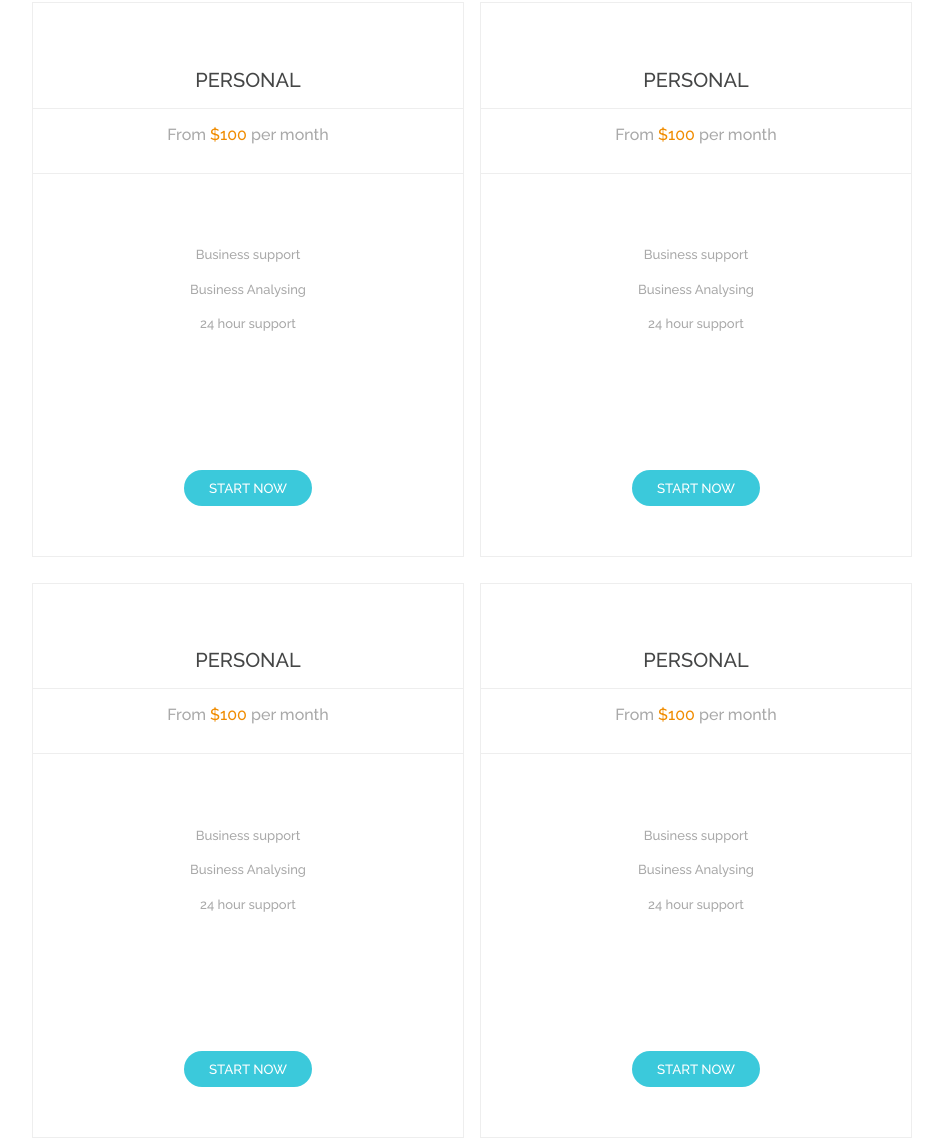
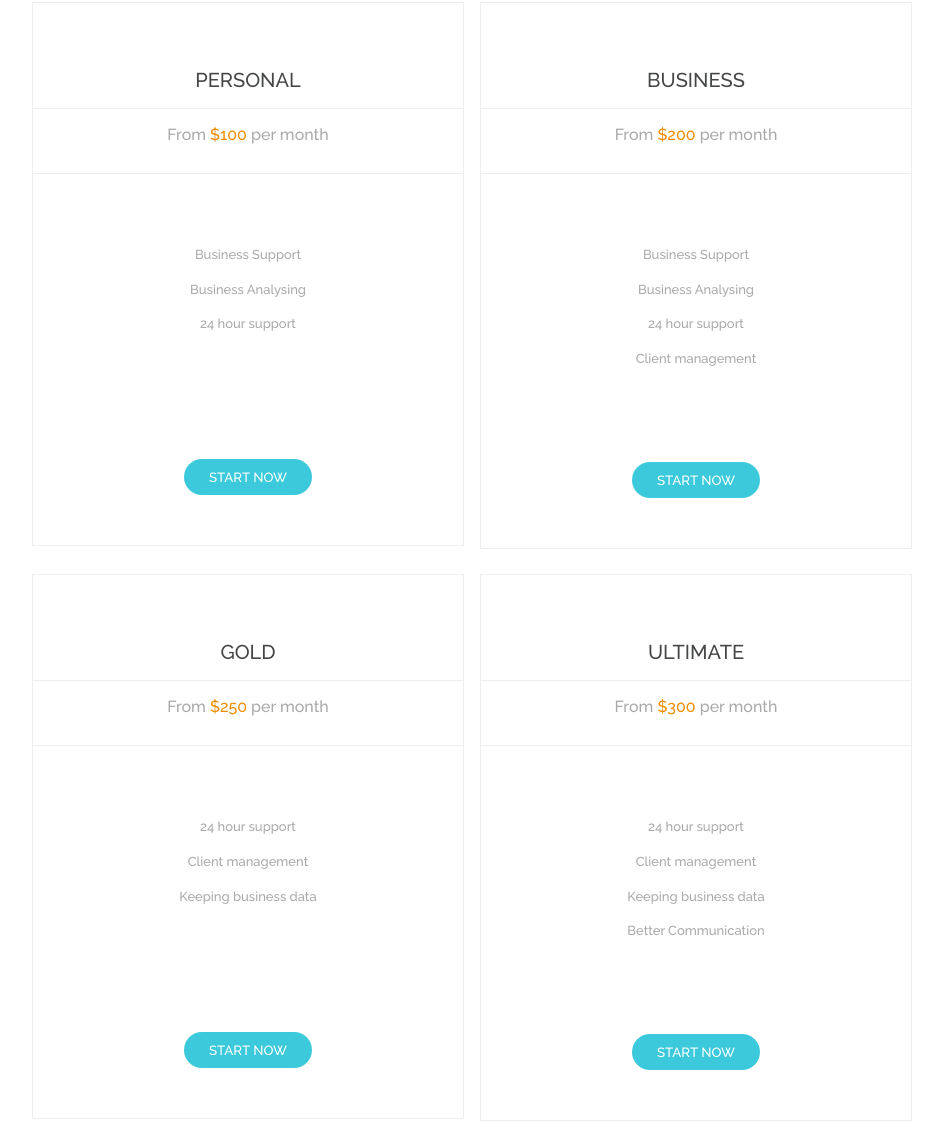
Before and after one commit to Anneta-P/media-query-adaptation-2, a plain HTML site: page index.html in a window 1280 px wide. Shown: the part 112-1258 px from the top of the page, without its empty margins (168-1111 px from the left). Drawn offline with Linux system fonts and the light colour scheme.

Commit message:
grid cell align

```diff
--- a/index.html
+++ b/index.html
@@ -41,54 +41,66 @@
 
       <div class=" column">
       <div class="price">
-        <li class="header-li">Personal</li>
+        <li class="header-li" id="personal">Personal</li>
         <li class="price-header">From <span class="colortext">$100</span> per month</li>
         <ul class="features-list">
-          <li>Business support</li>
+          <li>Business Support</li>
           <li>Business Analysing</li>
           <li>24 hour support</li>
+          <li></li>
         </ul>
-        <li class="btn-padding"><a href="#" class="button">Start now </a></li>
+        <div class="card__bottom">
+          <li class="btn-padding"><a href="#" class="button">Start now </a></li>
+        </div>
       </div>
     </div>
 
     <div class=" column">
       <div class="price">
-        <li class="header-li">Personal</li>
-        <li class="price-header">From <span class="colortext">$100</span> per month</li>
+        <li class="header-li">Business</li>
+        <li class="price-header">From <span class="colortext">$200</span> per month</li>
         <ul class="features-list">
-          <li>Business support</li>
+          <li>Business Support</li>
           <li>Business Analysing</li>
           <li>24 hour support</li>
+          <li>Client management</li>
         </ul>
-        <li class="btn-padding"><a href="#" class="button">Start now </a></li>
+        <div class="card__bottom">
+          <li class="btn-padding"><a href="#" class="button">Start now </a></li>
+        </div>
       </div>
     </div>
 
 
     <div class=" column">
       <div class="price">
-        <li class="header-li">Personal</li>
-        <li class="price-header">From <span class="colortext">$100</span> per month</li>
+        <li class="header-li">Gold</li>
+        <li class="price-header">From <span class="colortext">$250</span> per month</li>
         <ul class="features-list">
-          <li>Business support</li>
-          <li>Business Analysing</li>
           <li>24 hour support</li>
+          <li>Client management</li>
+          <li>Keeping business data</li>
+          <li></li>
         </ul>
-        <li class="btn-padding"><a href="#" class="button">Start now </a></li>
+        <div class="card__bottom">
+          <li class="btn-padding"><a href="#" class="button">Start now </a></li>
+        </div>
       </div>
     </div>
 
     <div class=" column">
       <div class="price">
-        <li class="header-li">Personal</li>
-        <li class="price-header">From <span class="colortext">$100</span> per month</li>
+        <li class="header-li" id="ultimate">Ultimate</li>
+        <li class="price-header">From <span class="colortext">$300</span> per month</li>
         <ul class="features-list">
-          <li>Business support</li>
-          <li>Business Analysing</li>
           <li>24 hour support</li>
+          <li>Client management</li>
+          <li>Keeping business data</li>
+          <li>Better Communication</li>
         </ul>
-        <li class="btn-padding"><a href="#" class="button">Start now </a></li>
+        <div class="card__bottom">
+          <li class="btn-padding"><a href="#" class="button">Start now </a></li>
+        </div>
       </div>
     </div>
 
--- a/styles.css
+++ b/styles.css
@@ -50,7 +50,8 @@
 }
 
 .price:hover {
-  box-shadow: 0 8px 12px 0 rgba(0, 0, 0, 0.2);
+  /* box-shadow: 0 8px 12px 0 rgba(0, 0, 0, 0.2); */
+  box-shadow: 0 8px 12px 0 rgba(97, 190, 190, 0.2);
 }
 
 .price .header-li {
@@ -78,7 +79,7 @@
   font-size: 13px;
   border-top: 1px solid #eee;
   line-height: 0.2;
-  padding-bottom: 25%;
+  padding-bottom: 15%;
   padding-top: 15%;
 }
 
@@ -96,8 +97,8 @@
 }
 
 .button:hover {
-  background-color: #f08c00; /* Green */
-  color: #3bc9db;
+  background-color: #99e9f2; /* Green */
+  color: #616161;
   transition-duration: 0.4s;
 }
 
@@ -132,6 +133,7 @@
   display: grid;
   column-gap: 1rem;
   row-gap: 1.6rem;
+  /* align-items: end; */
 }
 
 @media (max-width: 1280px) {
```
